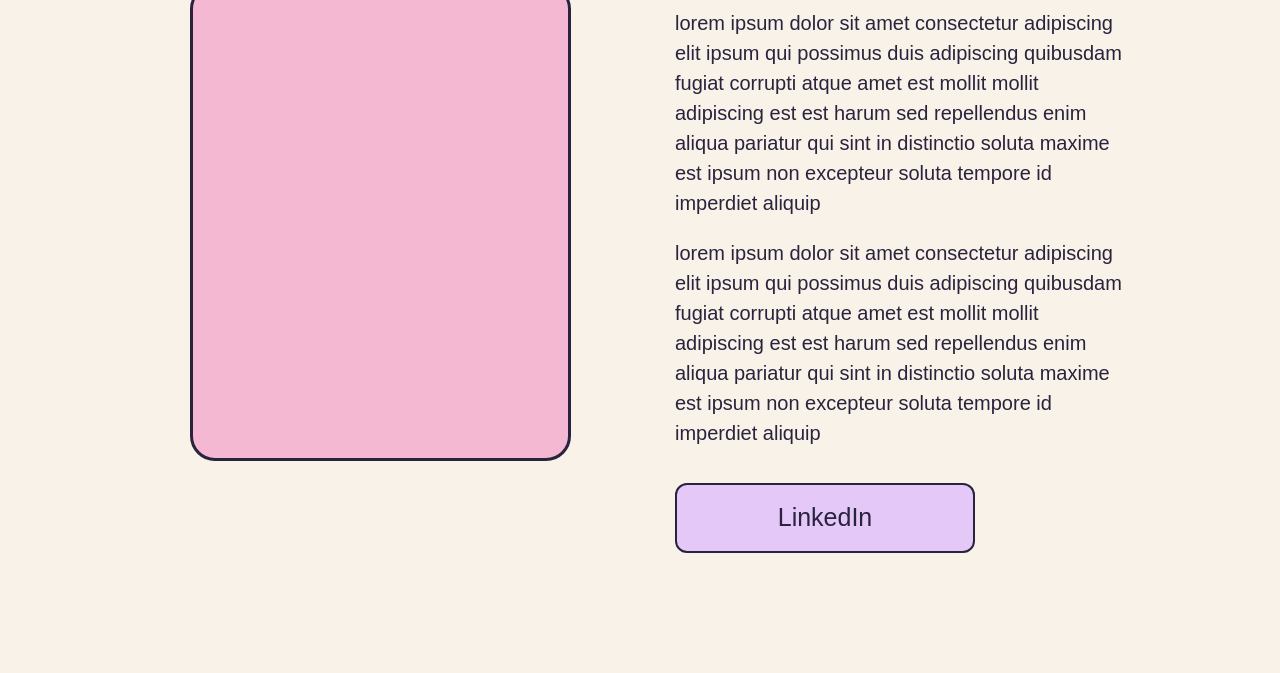
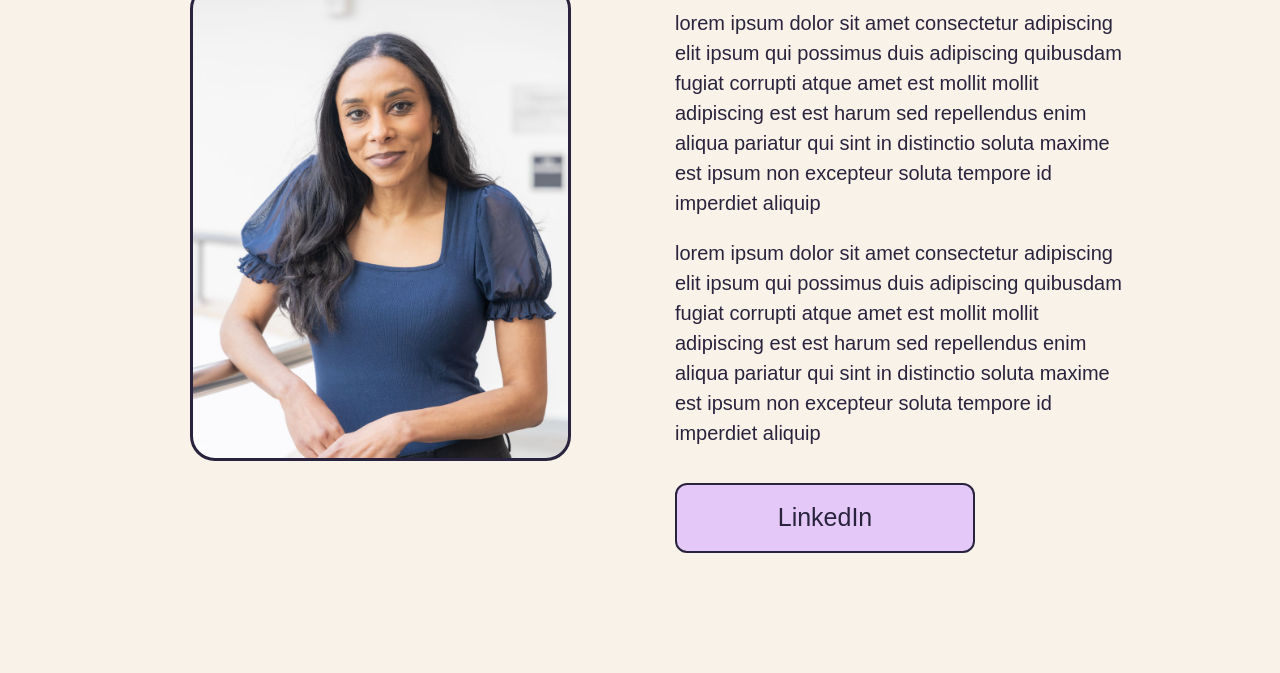
Before and after one commit to chilltyper/esteswebsite, a plain HTML site: page about.html in a window 1280 px wide. Shown: the part 343-1016 px from the top of the page. Drawn offline with Linux system fonts and the light colour scheme; a web font is replaced by a local one.

Commit message:
about photo

```diff
--- a/style.css
+++ b/style.css
@@ -306,7 +306,8 @@ footer {
     width: 85%;
     aspect-ratio: 4 / 5;
     margin: auto;
-    background: #f4b8d2;
+    background-image: url("images/aboutphoto.png");
+    background-size: cover;
     border: 3px solid #29233d;
     border-radius: 25px;
 }
```
Also changed, not shown: images/aboutphoto.png (added).
